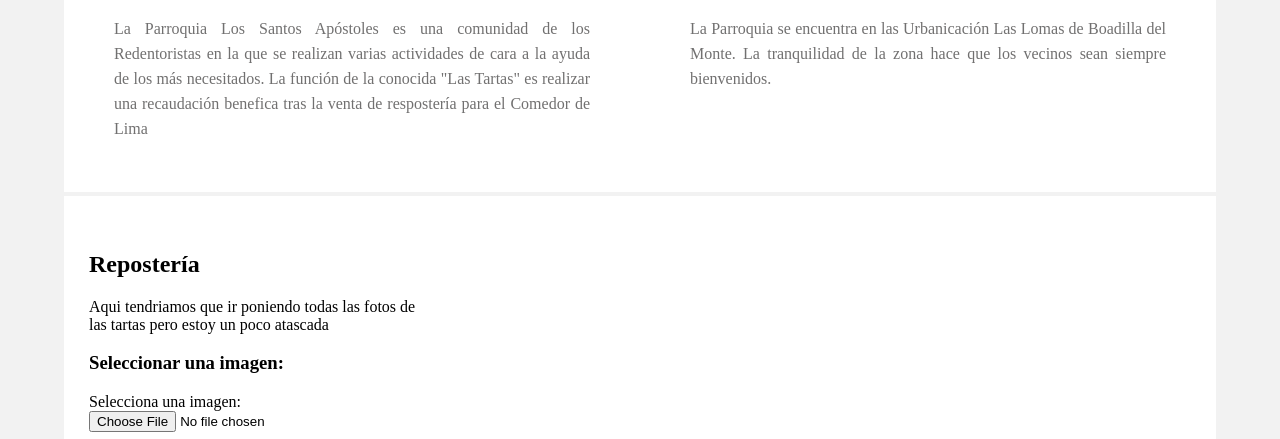
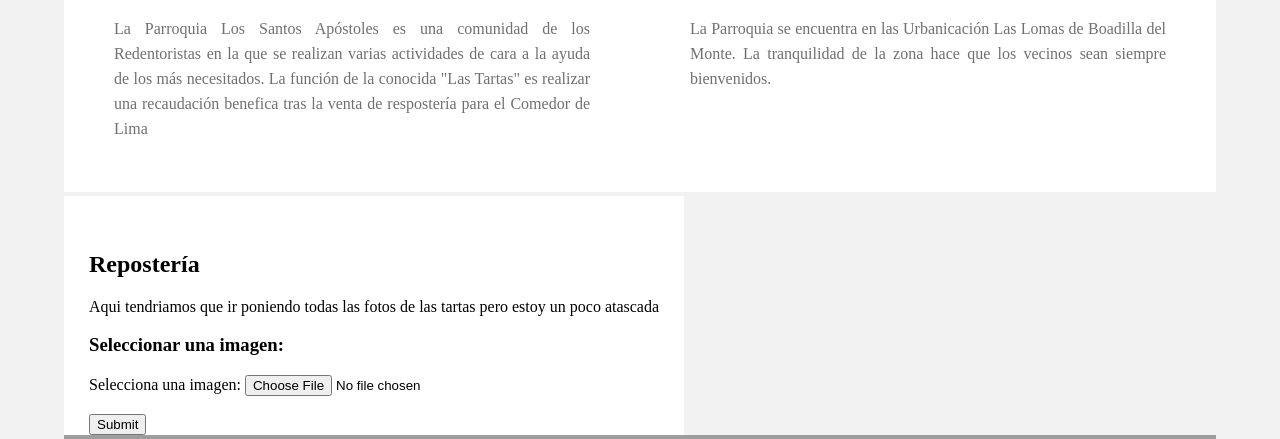
Before and after one commit to alcegarza/comedorlima, a web app: file main.html in a window 1280 px wide. Shown: the part 1454-1893 px from the top of the page. Run offline with its HTML, style and script files only (its server is not run), Linux system fonts and the light colour scheme; some libraries are stand-ins or nearby versions; grey boxes are pictures that could not be loaded.

Commit message:
Update singlePageTemplate.css

```diff
--- a/css/singlePageTemplate.css
+++ b/css/singlePageTemplate.css
@@ -124,12 +124,12 @@ ul li:hover a {
 }
 .food {
 	padding-left: 25px;
-	padding-right: 800px;
+	padding-right: 25px;
 	padding-top: 35px;
 	display: inline-block;
 	background-color: #FFFFFF;
 	margin-top: 0px;
-	padding-bottom: 15px;
+
 }
 
 /* Stats Gallery */
```
